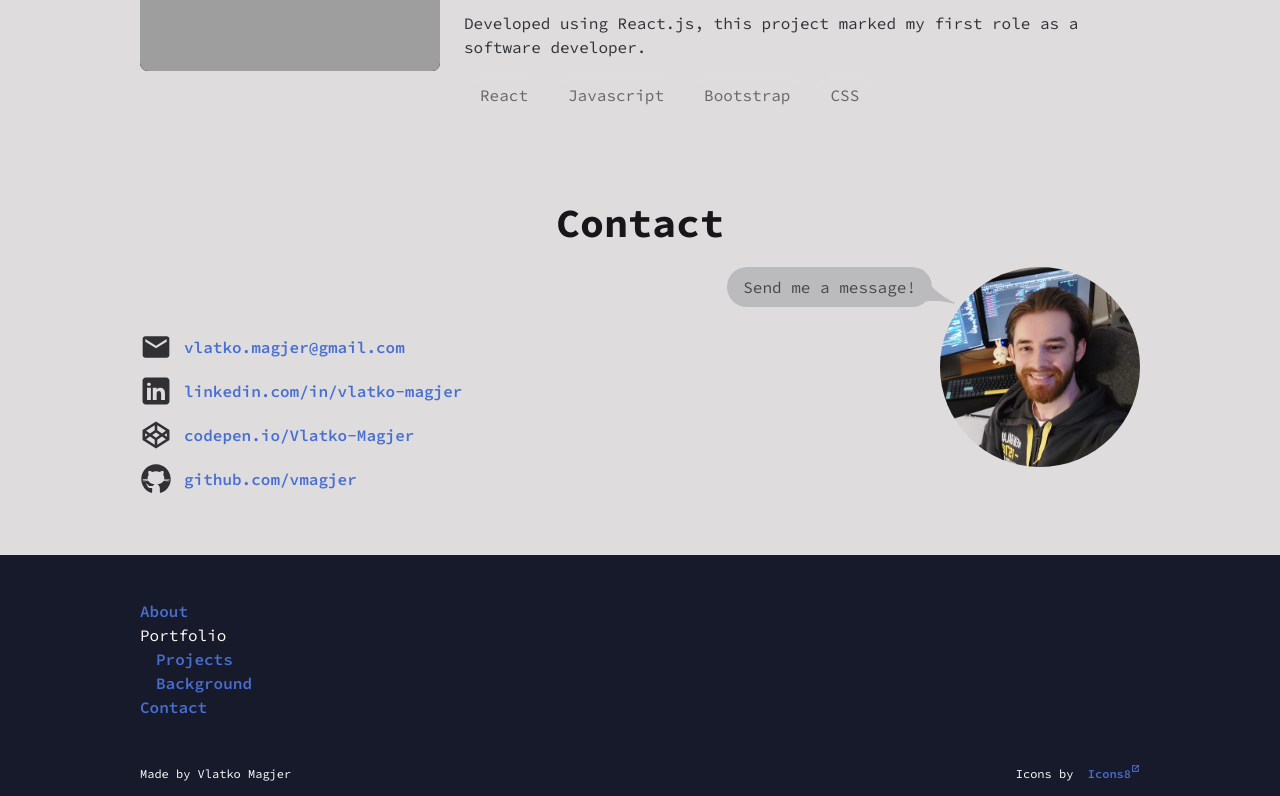
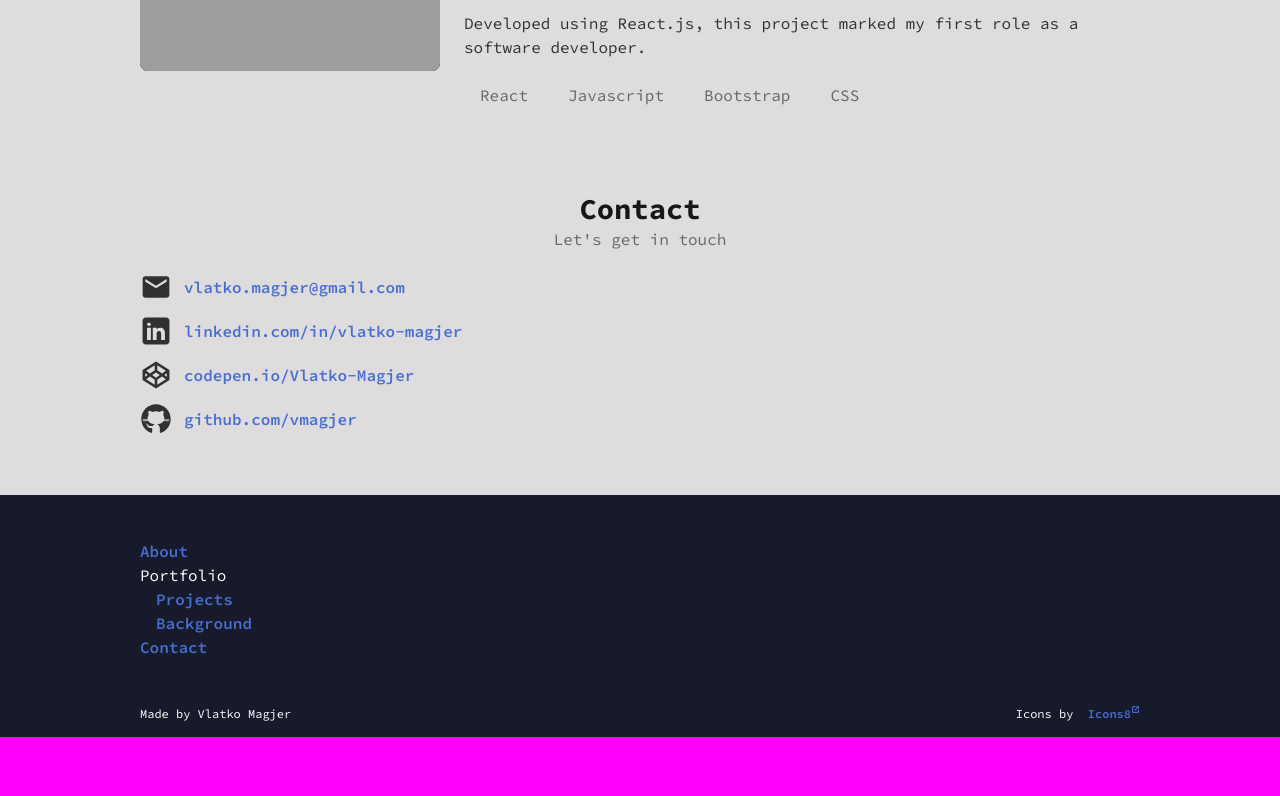
Before and after one commit to vmagjer/my-portfolio, a React (Vite) app: page / in a window 1280 px wide. Shown: the part 4142-4938 px from the top of the page. After the commit the page ends 4879 px from the top, so only its background shows below. Built offline with nearby package versions, Linux system fonts and the light colour scheme; grey boxes are pictures that could not be loaded.

Commit message:
rework contact section

```diff
--- a/src/features/homeSections/ContactSection.tsx
+++ b/src/features/homeSections/ContactSection.tsx
@@ -1,7 +1,6 @@
 import Container from '../../components/layout/Container'
 import Hyperlink from '../../components/Hyperlink'
 import data from '../../assets/data'
-import profileImage from '../../assets/images/profile-picture-happy.jpg'
 import styled from 'styled-components'
 
 type ContactSectionProps = {
@@ -11,14 +10,9 @@ type ContactSectionProps = {
 function ContactSection({ ...rest }: ContactSectionProps) {
   return (
     <Root {...rest}>
+      <SectionTitle>Contact</SectionTitle>
+      <Subtitle>Let&apos;s get in touch</Subtitle>
       <Wrapper>
-        <AvatarWithBuble>
-          <Bubble>
-            <p>Send me a message!</p>
-          </Bubble>
-          <img src={profileImage} />
-        </AvatarWithBuble>
-        <div>
         <ul>
           {data.contactInfo.map((ci) => (
             <li key={ci.name}>
@@ -29,7 +23,6 @@ function ContactSection({ ...rest }: ContactSectionProps) {
             </li>
           ))}
         </ul>
-        </div>
       </Wrapper>
     </Root>
   )
@@ -41,30 +34,33 @@ const Root = styled(Container)`
   background-color: var(--section-surface);
   color: white;
 
-  padding: 0 16px;
+  padding: 32px 16px 48px;
+`
+
+const SectionTitle = styled.h2`
+  text-align: center;
+  color: var(--color-title);
+
+  margin: 0;
+`
+
+const Subtitle = styled.p`
+  text-align: center;
+  color: var(--color-subtitle);
+
+  margin: 0;
+  margin-bottom: 20px;
 `
 
 const Wrapper = styled.section`
-  position: relative;
 
-  padding: 64px 0px 48px;
-  display: flex;
-  flex-direction: column;
-  gap: 0.75rem;
-
-  h2 {
-    margin: 0;
-  }
   ul {
     list-style: none;
     padding: 0;
-  }
 
     li {
       margin-bottom: 12px;
     }
-  @media (min-width: 600px) {
-    padding: 32px 0px 48px;
   }
 `
 
@@ -80,58 +76,3 @@ const ContactItem = styled(Hyperlink)`
     margin-right: 12px;
   }
 `
-
-const AvatarWithBuble = styled.div`
-  position: absolute;
-  top: -20px;
-  right: 0;
-
-  display: flex;
-  align-items: start;
-  gap: 8px;
-
-  pointer-events: none;
-
-  img {
-    width: 100px;
-    height: 100px;
-    border-radius: 50%;
-
-    @media (min-width: 1100px) {
-      width: 200px;
-      height: 200px;
-    }
-  }
-`
-const Bubble = styled.div`
-  position: relative;
-
-  background: var(--alt-section-surface);
-  color: var(--color-body);
-  border-radius: 10000px;
-
-  padding: 8px 16px;
-
-  p {
-    margin: 0;
-    opacity: 80%;
-  }
-
-  &::before {
-    content: '';
-    position: absolute;
-    bottom: 0;
-    right: 0;
-
-    transform: translateX(90%) translateY(40%) rotateZ(200deg) scale(1.5);
-
-    width: 19px;
-    height: 20px;
-    clip-path: polygon(0 100%, 100% 100%, 50% 20%);
-    clip-path: path(
-      'M 1 14 C 3 14 11 13 19 9 V 20 C 11 16 3 15 1 15 C 0 15 0 14 1 14 Z'
-    );
-    mask-size: contain;
-    background-color: inherit;
-  }
-`
--- a/src/pages/Home.tsx
+++ b/src/pages/Home.tsx
@@ -27,11 +27,7 @@ export default function HomePage() {
       <ProjectsSection id={sections.projects.id} />
       <BackgroundSection id={sections.background.id} />
 
-      <GapContainer id={sections.contact.id}>
-        <SuperTitle>Contact</SuperTitle>
-      </GapContainer>
-
-      <ContactSection />
+      <ContactSection id={sections.contact.id} />
     </Root>
   )
 }
```
Also changed, not shown: src/components/ChatBubble.tsx (deleted, +0 -108 lines). Lines whose indentation alone changed are shown as unchanged.
